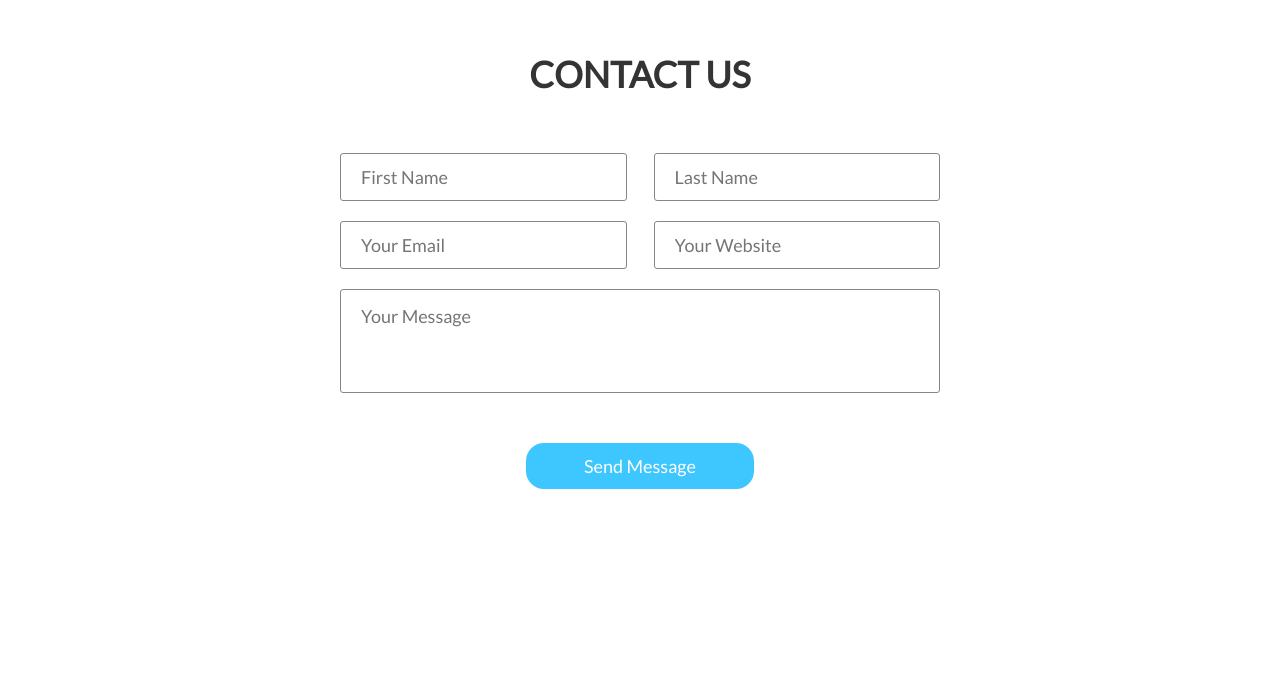
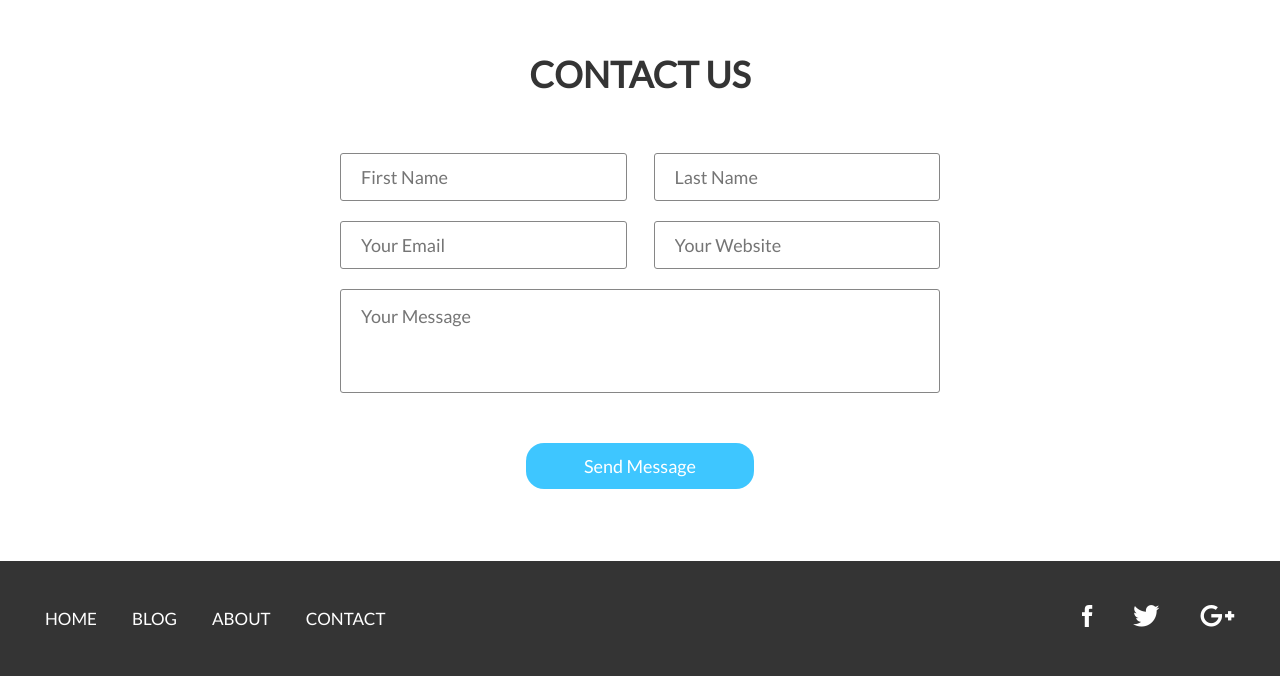
Before and after one commit to xxcuzz/agencia, a plain HTML site: page index.html in a window 1280 px wide. Shown: the part 6013-6689 px from the top of the page. Before the commit the page ends 6574 px from the top, so only its background shows below. Drawn offline with Linux system fonts and the light colour scheme.

Commit message:
footer added

```diff
--- a/Assets/css/style.css
+++ b/Assets/css/style.css
@@ -42,7 +42,7 @@ div {
 }
 
 /*navigation*/
-nav {
+header nav {
   float: right;
   padding-top: 48px;
 }
@@ -543,3 +543,58 @@ form {
   transition: all 0.2s ease 0s;
   transform: scale(1.05, 1.05);
 }
+
+/*Footer*/
+footer {
+  background-color: #343434;
+}
+
+.footer_inner{
+  height: 115px;
+  display: flex;
+  align-items: center;
+  justify-content: space-between;
+}
+
+footer nav {
+  display: flex;
+  justify-content: space-between;
+}
+
+#f_menu {
+  list-style-type: none;
+  margin: 0;
+  padding: 0;
+}
+
+#f_menu li {
+  float: left;
+  display: block;
+  margin-right: 35px;
+}
+
+#f_menu a {
+  text-decoration: none;
+  text-transform: uppercase;
+  font-family: lato;
+  color: #ffffff;
+  font-size: 17px;
+}
+
+#f_menu a:hover {
+  color: #3ec6ff;
+}
+
+#f_social {
+  float: right;
+  margin: 0;
+  padding: 0;
+  list-style-type: none;
+
+}
+
+#f_social li {
+  display: block;
+  float: left;
+  margin-left: 40px;
+}
--- a/index.html
+++ b/index.html
@@ -228,6 +228,28 @@
     </div>
   </div>
 
+  <footer>
+    <div class="container">
+      <div class="footer_inner">
+        <nav>
+          <ul  id="f_menu">
+            <li><a href="#">Home</a></li>
+            <li><a href="#">Blog</a></li>
+            <li><a href="#">About</a></li>
+            <li><a href="#">Contact</a></li>
+          </ul>
+        </nav>
+        <div class="social">
+          <ul id="f_social">
+            <li><a href=""><img src="Assets/images/facebook.png" alt=""></a></li>
+            <li><a href=""><img src="Assets/images/twitter.png" alt=""></a></li>
+            <li><a href=""><img src="Assets/images/google+.png" alt=""></a></li>
+          </ul>
+        </div>
+      </div>
+    </div>
+  </footer>
+
   </div>
 </body>
 
```
Also changed, not shown: Assets/images/facebook.png (added), Assets/images/google+.png (added), Assets/images/twitter.png (added).
